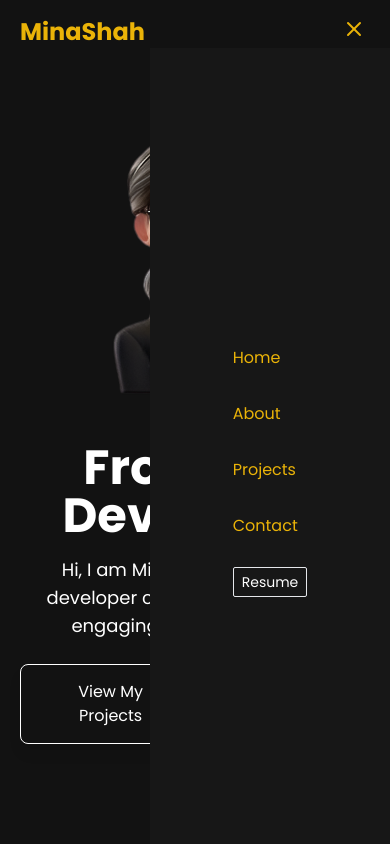
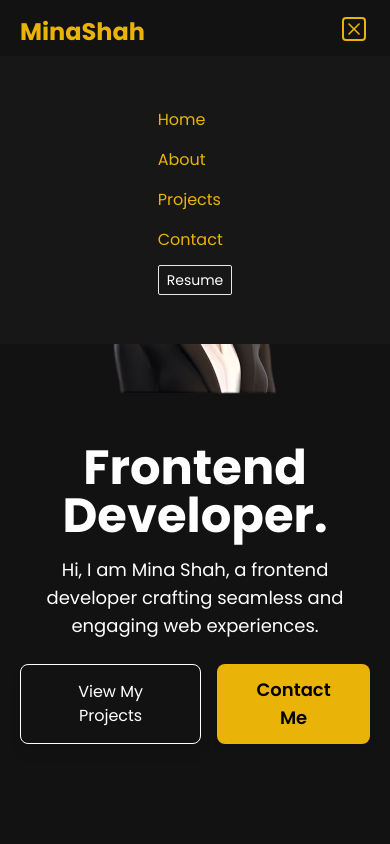
Before and after one commit to Mina-Shah/My-Portfolio, a React (Vite) app: page / in a window 390 px wide. Both pictures are taken after a click on the button 353 px from the left and 28 px from the top of the page. Shown: the top 844 px of the page. Built offline with nearby package versions, Linux system fonts and the light colour scheme.

Commit message:
page fixes

```diff
--- a/src/components/About.jsx
+++ b/src/components/About.jsx
@@ -7,7 +7,7 @@ const techStack = [
 
 const About = () => {
   return (
-    <div className="text-white min-h-screen flex flex-col items-center px-6 py-16">
+    <div className="text-white min-h-screen flex flex-col items-center px-6 py-16 animate-slide-in-up">
       {/* About Me Section */}
       <div className="max-w-3xl text-center">
         <h1 className="text-4xl font-extrabold text-yellow-400 border-b-4 border-yellow-500 pb-2 inline-block">
--- a/src/components/Navbar.jsx
+++ b/src/components/Navbar.jsx
@@ -34,14 +34,14 @@ const Navbar = () => {
         <div>
           <div className="lg:hidden ml-48 md:ml-96">
             <button onClick={toggleNavbar} className="text-yellow-500 transition">
-              {menuOpen ? <X /> : <Menu size={28} />}
+              {menuOpen ? <X className="border-2 border-yellow-500 rounded"/> : <Menu size={28} />}
 
             </button>
           </div>
 
           {menuOpen && (
-            <div className="bg-neutral-900 h-screen lg:hidden fixed right-0 z-20 w-60 flex flex-col justify-center items-center">
-              <ul className=" space-y-8 text-yellow-500">
+            <div className="bg-neutral-900 h-72 mt-2 lg:hidden fixed right-0 z-20 w-full flex flex-col justify-center items-center">
+              <ul className="space-y-4 text-yellow-500">
                 <li className=" hover:text-white">
                   <NavLink to="/home">Home</NavLink>
                 </li>
```
